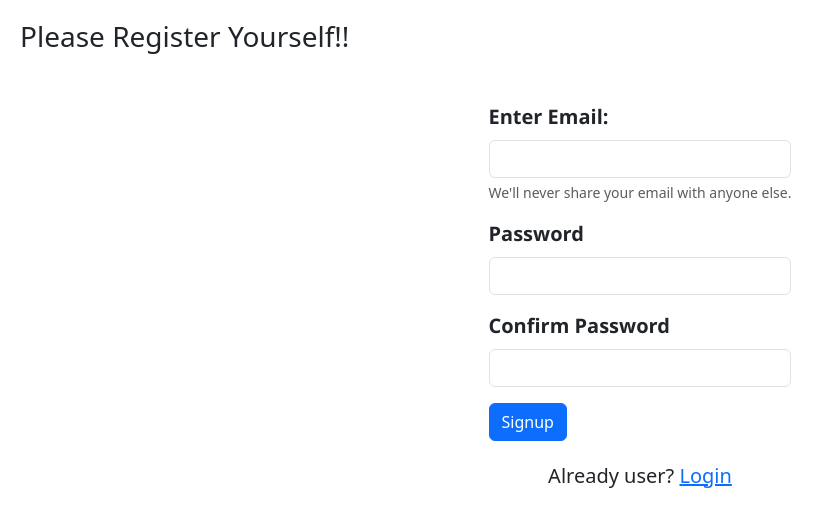
After one commit to Ishantgarg-web/Flask-projects, a Flask app: page /signup in a window 1280 px wide. The commit adds this page. Shown: the top 527 px of the page, without its empty margins (0-832 px from the left). Run offline with Flask 2, Linux system fonts and the light colour scheme.

Commit message:
Add Functionality-> Auth, flash

```diff
--- a/Project 2- Todo APP/app.py
+++ b/Project 2- Todo APP/app.py
@@ -1,59 +1,178 @@
-import os
-from flask import Flask, render_template, url_for, request, redirect
+## Authentication is done,
+    ## 1. Deploy Todo APP on cloud
+
+import os, functools
+from flask import Flask, render_template, url_for, request, redirect, session, flash
 from pymongo import MongoClient
 from bson import ObjectId
 from dotenv import load_dotenv
+
 
 load_dotenv()
 
 
 app = Flask(__name__)
+app.secret_key = os.environ.get('SECRET_KEY')
 
 client = MongoClient(os.environ.get('MONGODB_URI'))
 db=client[os.environ.get('DATABASE_NAME')]
 collection_name=os.environ.get('COLLECTION_NAME')
 
 
+def login_required(route):
+    @functools.wraps(route)
+    def route_wrapper(*args, **kwargs):
+        if 'email' not in session:
+            return redirect(url_for("login"))
+        return route(*args, **kwargs)
+    return route_wrapper
+
+@app.route('/clear_session')
+def clear_session():
+    session.clear()
+    return redirect(url_for('login'))
+
+def credentials_present(email, password, all_docs):
+    for doc in all_docs:
+        if doc['email']==email and doc['password']==password:
+            return True
+    return False
+
+def user_alreay_exist(email):
+    all_docs = db[collection_name].find()
+    for doc in all_docs:
+        if doc['email']==email:
+            return True
+    return False
+
+def getting_old_todos(email):
+    all_docs = db[collection_name].find({'email':email})
+    for doc in all_docs:
+        return doc['todos']
+
+@app.route('/login', methods = ['GET', 'POST'])
+def login():
+    if request.method=="POST":
+        login_email = request.form.get('login_email')
+        login_pass = request.form.get('login_password')
+        ## check in database to match with email and pass
+        ## provide proper checking login_email and login_pass
+
+        login_email=login_email.strip()
+        login_pass=login_pass.strip()
+
+        if len(login_email)==0 or len(login_pass)==0:
+            flash('Please Fill proper details')
+        else:
+            ## Now, getting email and password from mongodb
+            all_documents = db[collection_name].find()
+            if credentials_present(login_email,login_pass,all_documents):
+                session["email"]=login_email
+                return redirect(url_for('home'))
+            else:
+                flash('Sorry, Email or password is wrong!!')
+    return render_template('bootstrap_login.html')
+
+
+@app.route('/signup', methods=['GET', 'POST'])
+def signup():
+    if request.method=='POST':
+        signup_email = request.form.get('signup_email').strip()
+        signup_pass = request.form.get('signup_password').strip()
+        signup_confirm_pass = request.form.get('signup_confirm_password').strip()
+
+        if len(signup_email)==0 or len(signup_pass)==0 or len(signup_confirm_pass)==0:
+            flash('Please provide proper details!!')
+        else:
+            ## Now, we are going to check password and confirm password
+            ## and then, insert entry into database
+            if signup_pass == signup_confirm_pass:
+                if user_alreay_exist(signup_email)==False:
+                    session['email']=signup_email
+                    db[collection_name].insert_one({'email':signup_email, 'password': signup_pass, 'todos': []})
+                    return redirect(url_for('login'))
+                else:
+                    flash('User already exist!!')
+            else:
+                flash('Password and Confirm Password does not match!!')
+    return render_template('bootstrap_signup.html')
+
+
 @app.route('/', methods=['GET', 'POST'])
+@login_required
 def home():
+    user_email = session['email']
     if request.method=="POST":
         todo_title = request.form.get('todo_title')
         todo_desc = request.form.get('todo_desc')
-        db[collection_name].insert_one({'title':todo_title, 'desc': todo_desc, 'status':'incomplete'})
-    return render_template('bootstrap_index.html', todos=[entry for entry in db[collection_name].find({})])
+        filter={"email":user_email}
+        old_todos = getting_old_todos(user_email)
+        new_todo = {
+            'title':todo_title,
+            'description': todo_desc,
+            'status':'InComplete'
+        }
+        old_todos.append(new_todo)
+        update = {"$set":{"todos":old_todos}}
+        db[collection_name].update_one(filter, update)
+    return render_template('bootstrap_index.html', todos=getting_old_todos(user_email), user_email = user_email)
 
 
-@app.route('/delete/<id>', methods=['GET', 'POST'])
-def delete(id):
-    obj_id=ObjectId(id)
-    db[collection_name].delete_one({'_id':obj_id})
+@app.route('/delete/<email>/<title>/<desc>', methods=['GET', 'POST'])
+@login_required
+def delete(email, title, desc):
+    old_todos = getting_old_todos(email)
+    new_todos=[]
+    for todo in old_todos:
+        if not (todo['title']==title and todo['description']==desc):
+            new_todos.append(todo)
+    filter = {"email": email}
+    update = {"$set": {"todos":new_todos}}
+    db[collection_name].update_one(filter, update)
     return redirect(url_for('home'))
 
 
-# @app.route('/update/<id>', methods=['GET', 'POST'])
-# def update(id):
-#     if request.method=='POST':
-#         todo_title = request.form.get('todo_title')
-#         todo_desc = request.form.get('todo_desc')
-#         db.Todo.insert_one({'title':todo_title, 'desc': todo_desc})
-#         return redirect(url_for('home'))
-#     update_todo = db.Todo.find_one({'_id':ObjectId(id)})
-#     db.Todo.delete_one({'_id':ObjectId(id)})
-#     print(update_todo)
-#     return render_template('bootstrap_update.html', old_todo=update_todo)
-
-@app.route('/complete/<id>', methods=['GET','POST'])
-def complete(id):
-    obj_id = ObjectId(id)
-    todo = db[collection_name].find_one({'_id':obj_id})
-    filter={"_id":obj_id}
-    if todo['status']=='Complete':
-        update={"$set":{"status":"InComplete"}}
-        db[collection_name].update_one(filter, update)
-    else:
-        update={"$set":{"status":"Complete"}}
+@app.route('/Complete/<email>/<title>/<desc>', methods=['GET', 'POST'])
+@login_required
+def complete(email, title, desc):
+    old_todos = getting_old_todos(email)
+    new_todos=[]
+    for todo in old_todos:
+        if todo['title']==title and todo['description']==desc:
+            new_todo={
+                'title':title,
+                'description': desc,
+                'status': 'Complete'
+            }
+            new_todos.append(new_todo)
+        else:
+            new_todos.append(todo)
+        filter={'email': email}
+        update = {'$set':{'todos':new_todos}}
         db[collection_name].update_one(filter, update)
     return redirect(url_for('home'))
 
+
+@app.route('/InComplete/<email>/<title>/<desc>', methods=['GET', 'POST'])
+@login_required
+def incomplete(email, title, desc):
+    old_todos = getting_old_todos(email)
+    new_todos=[]
+    for todo in old_todos:
+        if todo['title']==title and todo['description']==desc:
+            new_todo={
+                'title':title,
+                'description': desc,
+                'status': 'InComplete'
+            }
+            new_todos.append(new_todo)
+        else:
+            new_todos.append(todo)
+        filter={'email': email}
+        update = {'$set':{'todos':new_todos}}
+        db[collection_name].update_one(filter, update)
+    return redirect(url_for('home'))
+
+
 if __name__ == "__main__":
     app.run(debug=True)
--- /dev/null
+++ b/Project 2- Todo APP/static/css/signup_style.css
@@ -0,0 +1,50 @@
+.alert{
+    color: red;
+}
+.signup__alert__message{
+    font-size: 20px;
+    font-weight: 500;
+    font-style: italic;
+    font-family: 'Gill Sans', 'Gill Sans MT', Calibri, 'Trebuchet MS', sans-serif;
+}
+
+.form__container{
+    display: flex;
+  align-items: center;
+  justify-content: center;
+}
+
+
+.center__signup{
+    padding: 20px;
+    align-items: center;
+}
+
+.signup__form__heading{
+    font-weight: 600;
+    font-family:'Segoe UI', Tahoma, Geneva, Verdana, sans-serif;
+    font-size: 20px;
+}
+
+.signup__form__input{
+    font-weight: 600;
+
+}
+
+
+
+/***********  new user **************/
+.new__user{
+    display: block;
+    text-align: center;
+    font-weight: 500;
+    font-size: 20px;
+}
+
+.new__user__signup__text{
+    display: inline;
+}
+
+.new__user__signup__link{
+    display: inline;
+}
--- /dev/null
+++ b/Project 2- Todo APP/templates/bootstrap_signup.html
@@ -0,0 +1,46 @@
+<!doctype html>
+<html lang="en">
+  <head>
+    <meta charset="utf-8">
+    <meta name="viewport" content="width=device-width, initial-scale=1">
+    <title>Signup Page</title>
+    <link href="https://cdn.jsdelivr.net/npm/bootstrap@5.3.0-alpha1/dist/css/bootstrap.min.css" rel="stylesheet" integrity="sha384-GLhlTQ8iRABdZLl6O3oVMWSktQOp6b7In1Zl3/Jr59b6EGGoI1aFkw7cmDA6j6gD" crossorigin="anonymous">
+    <link rel="stylesheet" href="static/css/signup_style.css">
+</head>
+  <body>
+    <h3 class="center__signup">Please Register Yourself!!</h3>
+
+    {% for message in get_flashed_messages() %}
+        <div class="alert">
+            <p class="login__alert__message">{{ message }}</p>
+        </div>
+    {% endfor %}
+    <div class="form__container">
+        <form class="center__signup signup__form" method="POST" action="/signup">
+            <div class="mb-3">
+              <label for="signup_email" class="form-label signup__form__heading">Enter Email:</label>
+              <input type="email" class="form-control signup__form__input" id="signup_email" name="signup_email" aria-describedby="emailHelp" required>
+              <div id="emailHelp" class="form-text">We'll never share your email with anyone else.</div>
+            </div>
+            <div class="mb-3">
+              <label for="signup_password" class="form-label signup__form__heading">Password</label>
+              <input type="password" class="form-control signup__form__input" name="signup_password" id="signup_password" required>
+            </div>
+            <div class="mb-3">
+              <label for="signup_confirm_password" class="form-label signup__form__heading">Confirm Password</label>
+              <input type="password" class="form-control signup__form__input" name="signup_confirm_password" id="signup_confirm_password" required>
+            </div>
+            <button type="submit" class="btn btn-primary">Signup</button>
+          </form>
+    </div>
+
+      <section class="new__user">
+        <div class="new__user__signup">
+            <p class="new__user__signup__text">Already user?</p>
+            <a href="{{ url_for('login') }}" class="new__user__signup__link">Login</a>
+        </div>
+      </section>
+
+    <script src="https://cdn.jsdelivr.net/npm/bootstrap@5.3.0-alpha1/dist/js/bootstrap.bundle.min.js" integrity="sha384-w76AqPfDkMBDXo30jS1Sgez6pr3x5MlQ1ZAGC+nuZB+EYdgRZgiwxhTBTkF7CXvN" crossorigin="anonymous"></script>
+  </body>
+</html>
```
Also changed, not shown: Project 2- Todo APP/static/css/login_style.css (added, +50 -0 lines), Project 2- Todo APP/static/css/style.css (+9 -0 lines), Project 2- Todo APP/templates/bootstrap_index.html (+34 -13 lines), Project 2- Todo APP/templates/bootstrap_login.html (added, +42 -0 lines).
